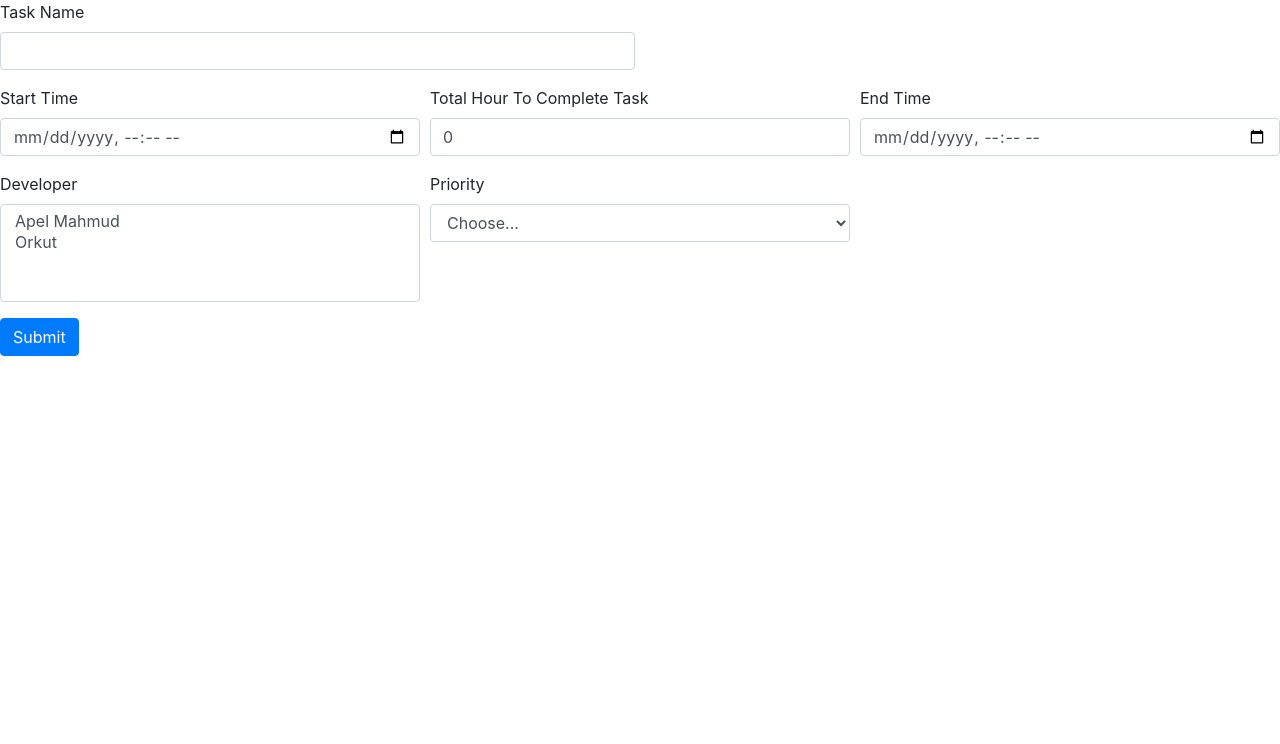
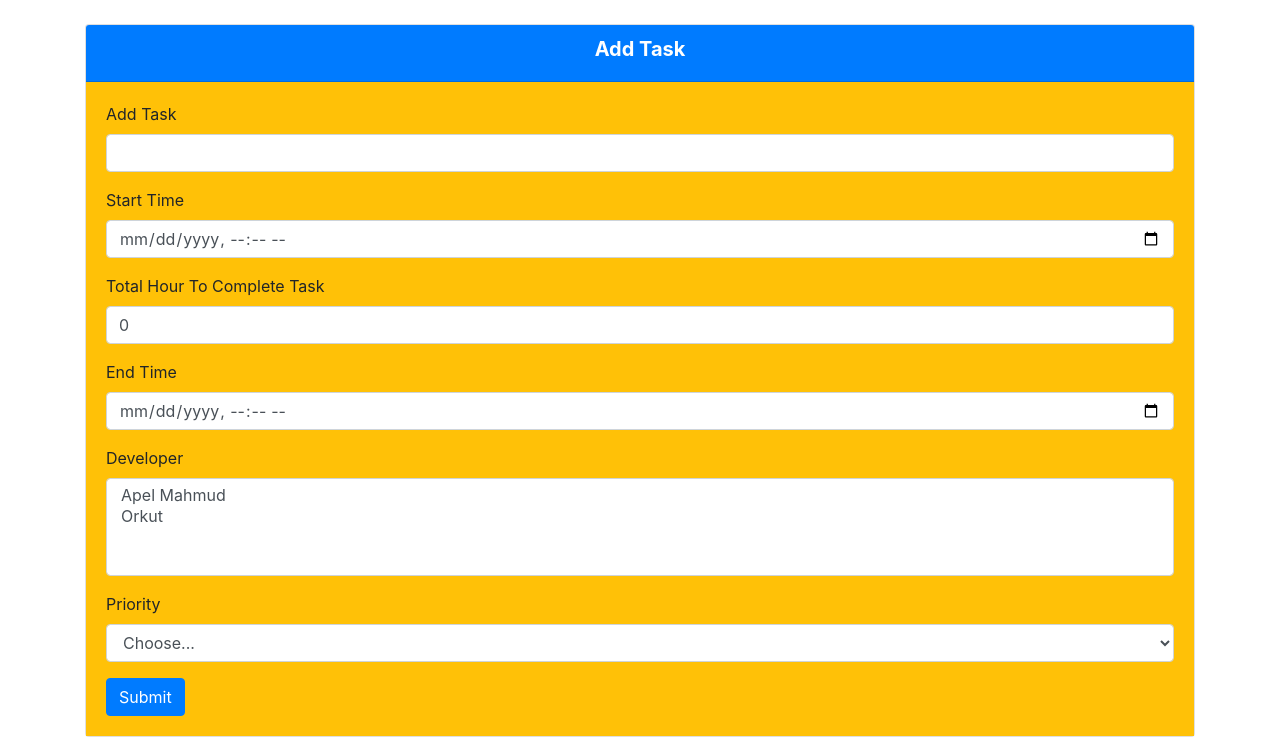
Before and after one commit to MehediHasanNasim/project_management, a Django app: page /add-task/5/ in a window 1280 px wide. Shown: the part 56-800 px from the top of the page. Run offline with Django 3.2, Linux system fonts and the light colour scheme; data comes from the database, SQL or seed files in the repository; some libraries are stand-ins or nearby versions.

Commit message:
add styling

```diff
--- a/core/templates/core/add_project.html
+++ b/core/templates/core/add_project.html
@@ -2,7 +2,6 @@
 {% load static %}
 
 {% block extracss %}
-<link rel="stylesheet" href="{% static 'css/notfound.css' %}">
 {% endblock extracss %}
 
 
--- a/core/templates/core/addtask.html
+++ b/core/templates/core/addtask.html
@@ -10,42 +10,49 @@
 
 {% block bodycontent %}
 
+<div class="container mt-4 fw-bolder">
+  {% if messages %}
+<ul class="messages">
+    {% for message in messages %}
+    <li  {% if message.tags %} class=" {{ message.tags }} " {% endif %}> {{ message }} </li>
+    {% endfor %}
+</ul>
+{% endif %}
+    <div class="card">
+        <div class="card-header bg-primary">
+            <h5 class="text-center text-white"><b>Add Task</b></h5>
+        </div>
+        <div class="card-body  bg-warning">
 
     <form method="POST">
       {% csrf_token %}
 
-  <div class="form-row">
-    <div class="form-group col-md-6">
-      <label for="task_name">Task Name</label>
+
+      <div class="form-group">
+        <label for="task_name">Add Task</label>
         <input name="task_name" type="text" class="form-control" id="task_name">
       </div>
-    <div hidden class="form-group col-md-6">
+      <div hidden class="form-group">
         <label for="inputPassword4">Project Name</label>
         <input hidden name="project" type="text" class="form-control" id="inputPassword4" value="{{project.id}}" placeholder="{{project.project_name}}">
       </div>
-  </div>
 
-  <div class="form-row">
-    <div class="form-group col-md-4">
+      <div class="form-group">
         <label for="start_date">Start Time</label>
       <input onchange="startDateOnChange()" name="start_date" type="datetime-local" class="form-control" id="start_date">
       </div>
 
-    <div class="form-group col-md-4">
+      <div class="form-group">
         <label for="end_hour">Total Hour To Complete Task</label>
-    <input onchange="onkeyup()" name="end_hour" type="number" value="0" class="form-control" id="end_hour">
+      <input onkeyup="startDateOnChange()" name="end_hour" type="number" value="0" class="form-control" id="end_hour">
       </div>
 
-     <div class="form-group col-md-4">
+      <div class="form-group">
         <label for="end_date">End Time</label>
       <input  name="end_date" type="datetime-local" class="form-control" value="" id="end_date">
       </div>
 
-  </div>
-
- <div class="form-row">
-
-    <div class="form-group col-md-4">
+      <div class="form-group">
         <label for="developer">Developer</label>
       <select onclick="onClickDev()" name="developer" multiple id="developer" class="form-control">
             {% for developer in developers  %}
@@ -54,30 +61,28 @@
 
         </select>
         <div id="devlist">
-
       </div>
       </div>
 
-
-
-     <div class="form-group col-md-4">
+      <div class="form-group">
         <label for="priority">Priority</label>
         <select name="priority" id="priority" class="form-control">
           <option disabled selected>Choose...</option>
               {% for priority in prioritys %}
               <option value="{{priority.id}}">{{priority.priority}}</option>
               {% endfor %}
-
         </select>
-    </div>
       </div>
 
     <input type="submit" class="btn btn-primary"/>
 </form>
 
+</div>
+</div>
+</div>
+
 
 <script>
-
 
  function offset(iso ){
 
@@ -116,19 +121,15 @@ function onClickDev(){
                     .map(option => option.innerText);
 
     let devlist = document.getElementById('devlist')
-
-
    // devlist.innerHTML = `<span> ${name} </span>`
 
     let name = ''
-
     //let x = selected.map( i => `<span> ${i} x</span>`)
     for( i of selected){
             name += `<span> ${i} </span>`
     }
 
     devlist.innerHTML = name
-
 
 }
 
--- a/core/views.py
+++ b/core/views.py
@@ -11,6 +11,8 @@ from .models import Developer, Project, Customer, Tool
 from core import models
 from .models import Project, Customer, Task, Tool, TaskPriority
 from . form import TaskForm, ProjectForm, UpdateTaskForm
+from django.contrib import messages
+
 
 
 def home(request):
@@ -36,7 +38,6 @@ def add_project(request):
         'myform':myform,
         'tools':tools,
         'customers': customers
-
     }
 
 
@@ -57,10 +58,7 @@ def add_project(request):
 
 
 def task(request, pk):
-
-
     project = Project.objects.get(id=pk)
-
     context = {
         'tasks': project.project_task.all(),
         'project': project
@@ -81,12 +79,14 @@ def addTask(request, pk):
         'form': TaskForm()
     }
 
+
     if request.method == 'POST':
         print(request.POST)
         taskForm = TaskForm(request.POST)
 
         if taskForm.is_valid():
             taskForm.save(commit=True)
+            messages.success(request, 'Form submission successful')
             return redirect('task', pk=pk)
         else:
             print('failed')
```
Also changed, not shown: core/templates/core/delete-task.html (+14 -9 lines), core/templates/core/update-task.html (+15 -7 lines), db.sqlite3. Lines whose indentation alone changed are shown as unchanged.
